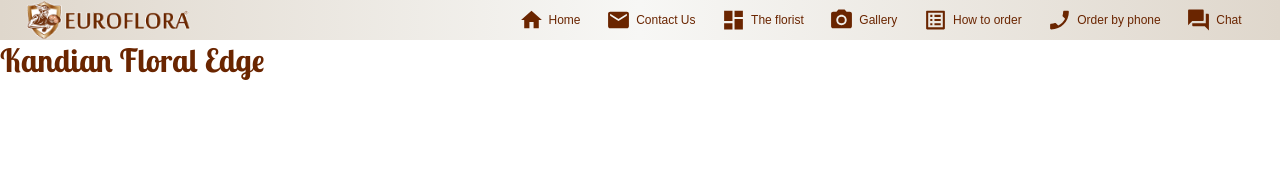
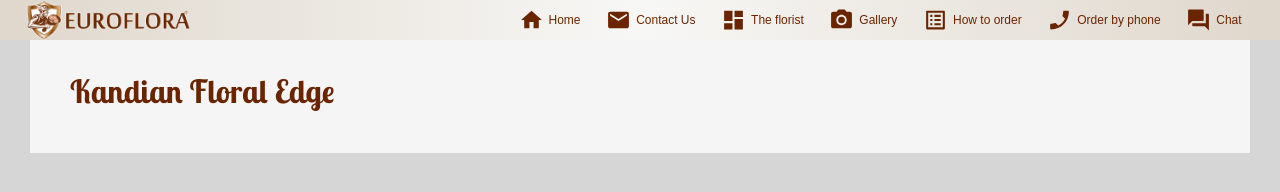
Before and after one commit to edpchinthana/euroFlora-website, a plain HTML site: page index.html in a window 1280 px wide. Drawn offline with Linux system fonts and the light colour scheme.

Commit message:
content alignment

```diff
--- a/css/common.css
+++ b/css/common.css
@@ -3,6 +3,7 @@
 body{
     margin: 0px;
     padding: 0px;
+    background-color: rgb(214, 214, 214);
 }
 
 :root {
@@ -16,6 +17,12 @@ h1, h2, h3{
 
 #content{
     margin-top: 40px;
+    width: 1140px;
+    margin-left: auto;
+    margin-right: auto;
+    padding: 10px 40px 20px 40px;
+    background-color: whitesmoke;
+
 }
 
 /* unvisited link */
```
